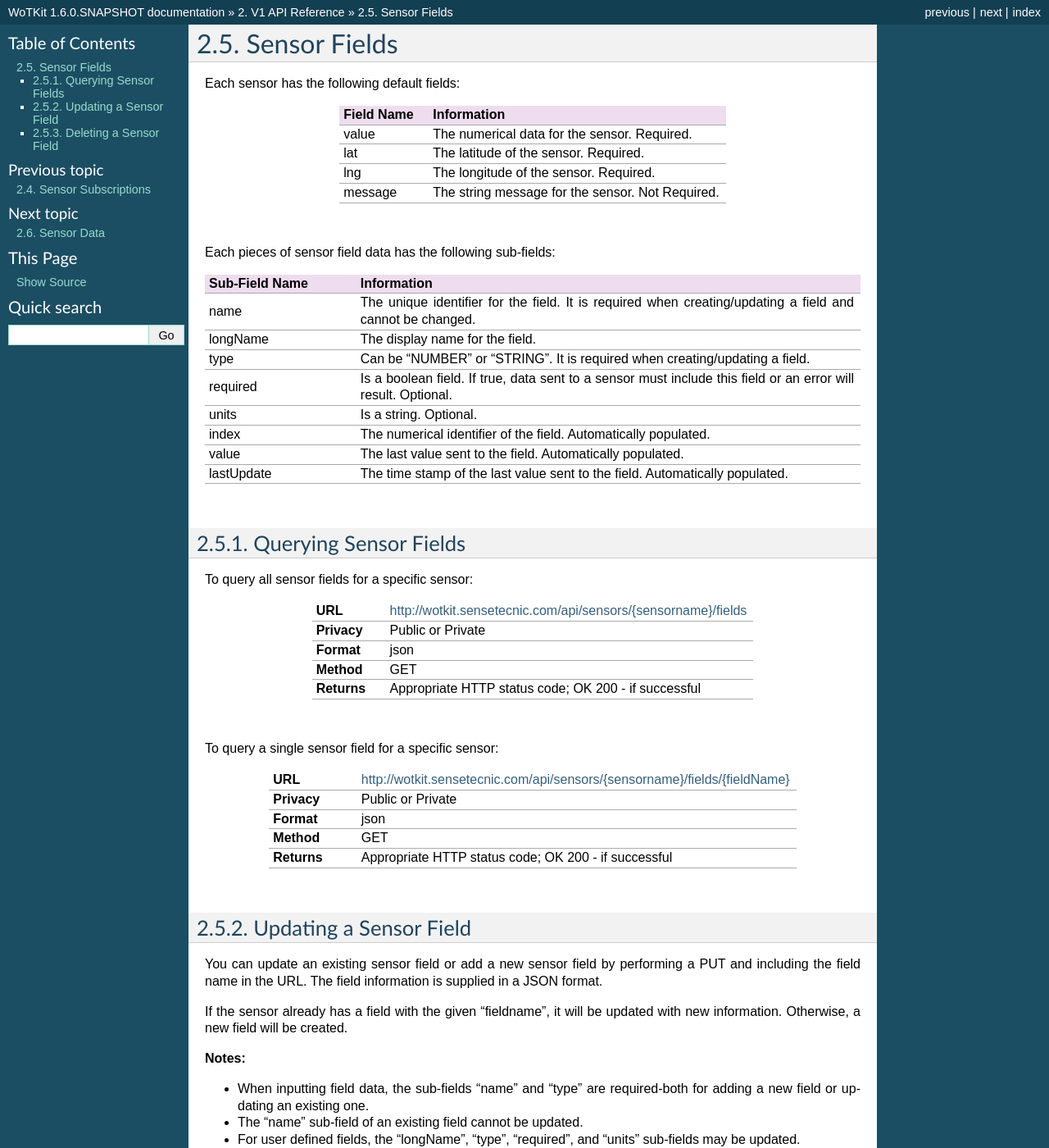
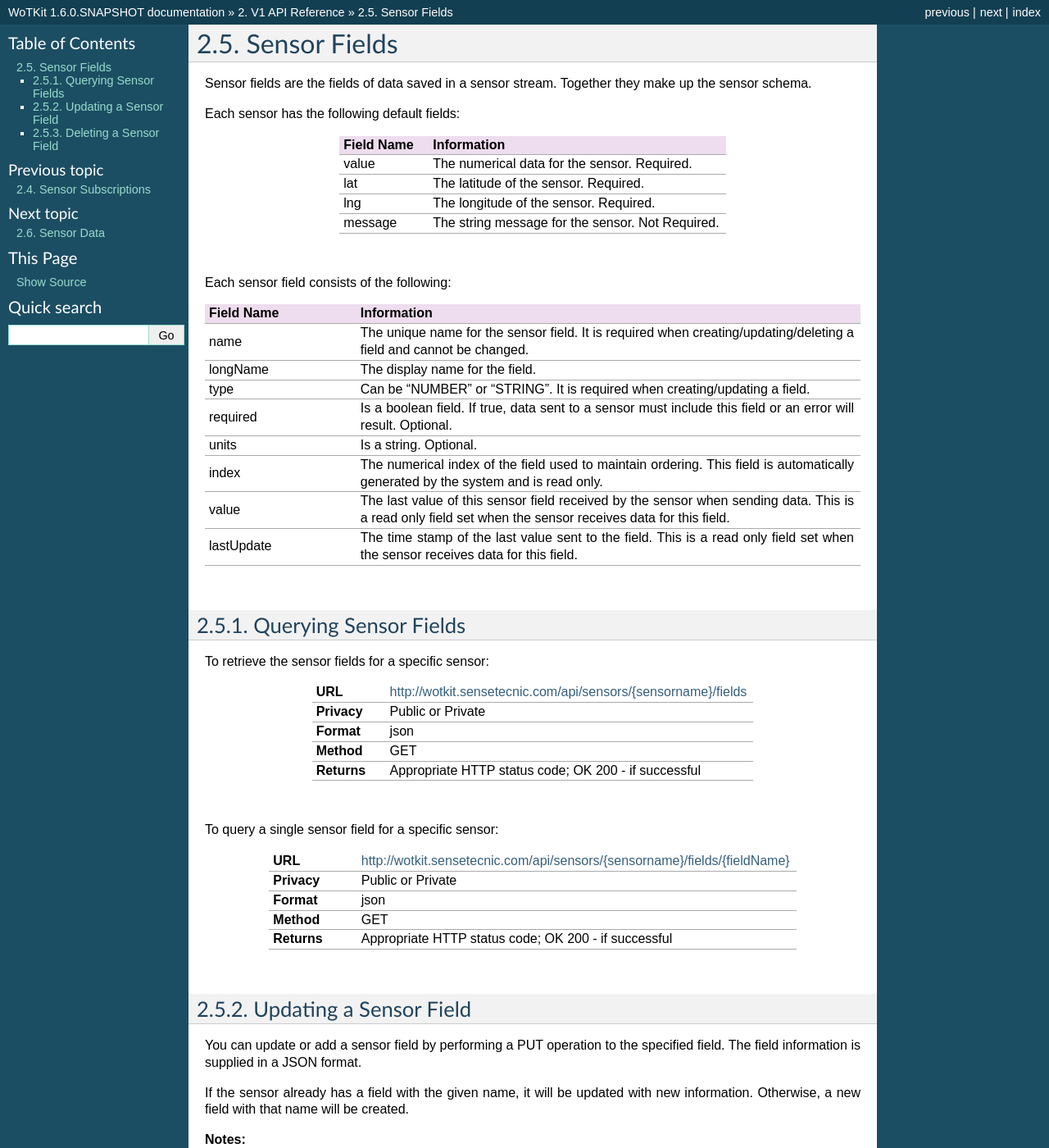
Before and after one commit to SenseTecnic/wotkit-docs, a Sphinx documentation site: the page built from source/api_v1/api_sensor_fields.rst, in a window 1280 px wide and 1400 px high. Shown: the whole window at 82% size. Built offline with Sphinx 7.4.7, drawn with Linux system fonts in a browser that asks for light colours; formulas are drawn with MathJax 3; some of the changed text lies outside the part shown.

Commit message:
clarify read only fields as in WTK-157
index, value and lastUpdated are generated by the system, not specified on registration.

```diff
--- a/source/api_v1/api_sensor_fields.rst
+++ b/source/api_v1/api_sensor_fields.rst
@@ -2,6 +2,8 @@
 
 Sensor Fields
 ==============
+
+Sensor fields are the fields of data saved in a sensor stream.  Together they make up the sensor schema.
 
 .. index:: Default Sensor Fields
 
@@ -26,16 +28,16 @@ Each sensor has the following default fields:
 
 .. index:: Sensor Sub-Fields
 
-Each pieces of sensor field data has the following sub-fields:
+Each sensor field consists of the following:
 
 .. list-table::
 	:widths: 15, 50
 	:header-rows: 1
 
-	* - Sub-Field Name
+	* - Field Name
 	  - Information
 	* - name
-	  - The unique identifier for the field. It is required when creating/updating a field and cannot be changed.
+	  - The unique name for the sensor field. It is required when creating/updating/deleting a field and cannot be changed.
 	* - longName
 	  - The display name for the field.
 	* - type
@@ -45,11 +47,11 @@ Each pieces of sensor field data has the following sub-fields:
 	* - units
 	  - Is a string. Optional.
 	* - index
-	  - The numerical identifier of the field. Automatically populated.
+	  - The numerical index of the field used to maintain ordering.  This field is automatically generated by the system and is read only.
 	* - value
-	  - The last value sent to the field. Automatically populated.
+	  - The last value of this sensor field received by the sensor when sending data.  This is a read only field set when the sensor receives data for this field.
 	* - lastUpdate
-	  - The time stamp of the last value sent to the field. Automatically populated.
+	  - The time stamp of the last value sent to the field. This is a read only field set when the sensor receives data for this field.
 
 |
 
@@ -59,7 +61,7 @@ Each pieces of sensor field data has the following sub-fields:
 
 Querying Sensor Fields
 ------------------------
-To query all sensor fields for a specific sensor:
+To retrieve the sensor fields for a specific sensor:
 
 .. list-table::
 	:widths: 10, 50
@@ -102,18 +104,17 @@ To query a single sensor field for a specific sensor:
 Updating a Sensor Field
 ------------------------
 
-You can update an existing sensor field or add a new sensor field by performing a PUT and including the field name in
-the URL. The field information is supplied in a JSON format.
+You can update or add a sensor field by performing a PUT operation to the specified field.  The field information is supplied in a JSON format.
 
-If the sensor already has a field with the given "fieldname", it will be updated with new information. Otherwise, a new
-field will be created.
+If the sensor already has a field with the given name, it will be updated with new information. Otherwise, a new
+field with that name will be created.
 
 **Notes:**
 
 * When inputting field data, the sub-fields "name" and "type" are required-both for adding a new field or updating an existing one.
+* Read only sub-fields such as index, value and lastUpdate should not be supplied.
 * The "name" sub-field of an existing field cannot be updated.
 * For user defined fields, the "longName", "type", "required", and "units" sub-fields may be updated.
-* For the default fields (lat, lng, value, message), only the "longName" and "unit" sub-fields may be updated.
 * You cannot change the index of a field. If a field is deleted, the index of the following fields will be adjusted to maintain the field order.
 
 To update/add a sensor field:
@@ -184,8 +185,6 @@ Deleting a Sensor Field
 -------------------------
 You can delete an existing sensor field by performing a DELETE and including the field name in the URL.
 
-None of the existing default fields (lat, lng, value, message) can be deleted.
-
 To delete a sensor field:
 
 .. list-table::
```
